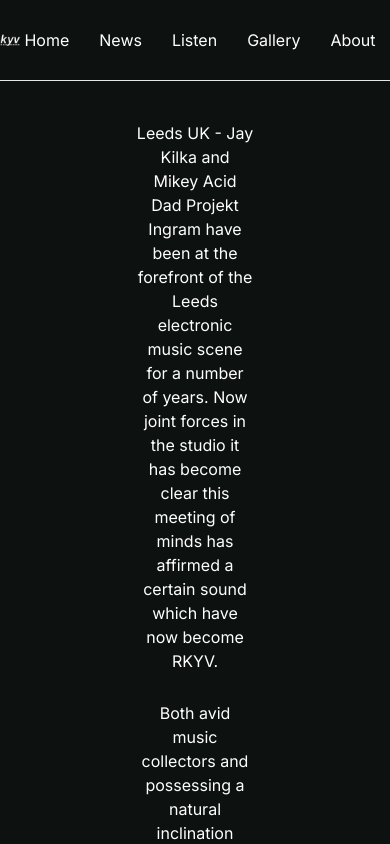
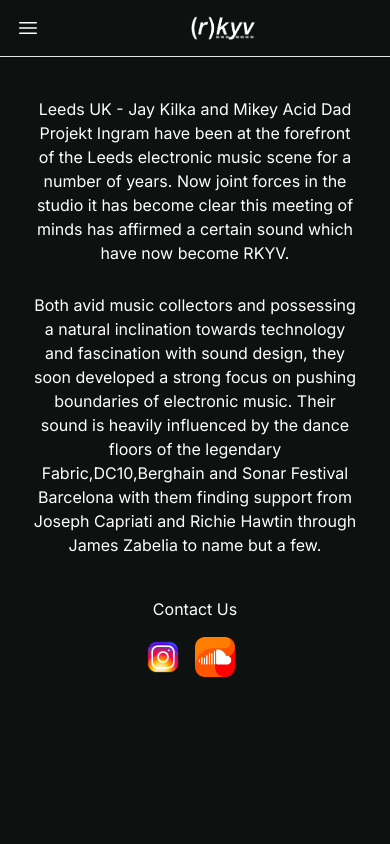
Before and after one commit to Yippiekaiaii/rkyv, a Next.js app: page /contact in a window 390 px wide. Shown: the top 844 px of the page. Built offline with nearby package versions, Linux system fonts and the light colour scheme.

Commit message:
update 16_07_23 responsive design

```diff
--- a/src/app/contact/page.js
+++ b/src/app/contact/page.js
@@ -9,8 +9,8 @@
         <Layout>
 
             <div className="flex flex-col justify-center items-center text-center gap-5 mt-10">
-                <p className="w-1/2 mb-2">Leeds UK - Jay Kilka and Mikey Acid Dad Projekt Ingram have been at the forefront of the Leeds electronic music scene for a number of years. Now joint forces in the studio it has become clear this meeting of minds has affirmed a certain sound which have now become RKYV.</p>
-                <p className="w-1/2">Both avid music collectors and possessing a natural inclination towards technology and fascination with sound design, they soon developed a strong focus on pushing boundaries of electronic music. Their sound is heavily influenced by the dance floors of the legendary Fabric,DC10,Berghain and Sonar Festival Barcelona with them finding support from Joseph Capriati and Richie Hawtin through James Zabelia to name but a few.</p>
+                <p className="w-screen px-8 mb-2 lg:w-2/3 md:mx-0">Leeds UK - Jay Kilka and Mikey Acid Dad Projekt Ingram have been at the forefront of the Leeds electronic music scene for a number of years. Now joint forces in the studio it has become clear this meeting of minds has affirmed a certain sound which have now become RKYV.</p>
+                <p className="w-screen px-8 lg:w-2/3 md:mx-0">Both avid music collectors and possessing a natural inclination towards technology and fascination with sound design, they soon developed a strong focus on pushing boundaries of electronic music. Their sound is heavily influenced by the dance floors of the legendary Fabric,DC10,Berghain and Sonar Festival Barcelona with them finding support from Joseph Capriati and Richie Hawtin through James Zabelia to name but a few.</p>
             </div>
 
             <div className="flex justify-center mt-10 mb-4">
--- a/src/app/gallery/page.js
+++ b/src/app/gallery/page.js
@@ -5,7 +5,7 @@
 
     return (
         <>
-         <div className="absolute inset-0 bg-cover bg-no-repeat bg-center z-0" style={{ backgroundImage: 'url("/img/aries.jpg")'}}>
+         <div className="absolute inset-0 bg-cover bg-center z-0" style={{ backgroundImage: 'url("/img/aries.jpg")'}}>
             <Layout>
 
                 <div className="flex justify-center mt-3 flex-wrap gap-4">
--- a/src/app/globals.css
+++ b/src/app/globals.css
@@ -61,3 +61,9 @@
 .newsImage{
   width:300px;
 }
+
+@media (max-width:1350px) {
+
+
+
+}
--- a/src/app/listen/page.js
+++ b/src/app/listen/page.js
@@ -1,12 +1,33 @@
+"use client"
+
 import Layout from "@/components/Layout";
 import Head from 'next/head'
+import { useEffect, useState } from "react";
 
 
 export default function Listen() {
 
+    const [windowSize,setWindowSize]= useState({width:496, height:undefined,})
+
+
+    //Handle responsive sizing of sound cloud component
+    useEffect(() => {
+        const handleResize = () => {
+          if (window.innerWidth<496){
+            setWindowSize({ width: window.innerWidth, height: window.innerHeight });
+          }
+        };
+        window.addEventListener('resize', handleResize);
+        return () => {
+          window.removeEventListener('resize', handleResize);
+        };
+      }, []);
+
+
+
     return (
         <>
-        <div className="absolute inset-0 bg-contain bg-no-repeat bg-center z-0" style={{ backgroundImage: 'url("/img/IMG-20230711-WA0006.jpg")'}}>
+        <div className="absolute inset-0 bg-contain bg-center bg-no-repeat z-0" style={{ backgroundImage: 'url("/img/IMG-20230711-WA0006.jpg")'}}>
         <Layout>
         <div >
                     <Head>
@@ -21,7 +42,7 @@
                             <h2 className="flex justify-center mt-5 text-black">Inside EP</h2>
                             <div className="flex justify-center mt-2 flex-column">
                                 <iframe
-                                width="30%"
+                                width={window.innerWidth}
                                 height="166"
                                 scrolling="no"
                                 frameBorder="no"
@@ -37,7 +58,7 @@
                             <h2 className="flex justify-center mt-5 text-black">Butch</h2>
                             <div className="flex justify-center mt-2">
                                 <iframe
-                                width="30%"
+                                width={window.innerWidth}
                                 height="166"
                                 scrolling="no"
                                 frameborder="no"
--- a/src/app/page.js
+++ b/src/app/page.js
@@ -1,11 +1,28 @@
+"use client"
 
 import Layout from "@/components/Layout"
 import Navbar from "@/components/Navbar"
 import Link from "next/link"
 import Head from 'next/head'
-
+import { useState,useEffect } from "react"
 
 export default function Home() {
+
+  const [windowSize,setWindowSize]= useState({width:496, height:undefined,})
+
+    //Handle responsive sizing of sound cloud component
+    useEffect(() => {
+        const handleResize = () => {
+          if (window.innerWidth<496){
+            setWindowSize({ width: window.innerWidth, height: window.innerHeight });
+          }
+        };
+        window.addEventListener('resize', handleResize);
+        return () => {
+          window.removeEventListener('resize', handleResize);
+        };
+      }, []);
+
   return (
     <>
         <div className="absolute inset-0 bg-cover bg-no-repeat bg-center z-0" style={{ backgroundImage: 'url("/img/IMG-20230711-WA0000.jpg")' }}>
@@ -30,9 +47,9 @@
               <script async src="https://w.soundcloud.com/player/api.js" />
             </Head>
 
-        <div className="flex justify-center mt-2">
+        <div className="flex justify-center mt-2 mx-5">
             <iframe
-              width="20%"
+              width={window.innerWidth}
               height="166"
               scrolling="no"
               frameBorder="no"
--- a/src/components/Layout.js
+++ b/src/components/Layout.js
@@ -1,12 +1,26 @@
+"use client"
 
-
+import { useState } from "react";
 import Navbar from "./Navbar";
 
 export default function Layout({children}) {
 
+    const [showNav, setShowNav] = useState(false)
+
     return (
             <div>
-                <Navbar/>
+                <div className="flex items-center navBar">
+                    <div className="block md:hidden flex items-center p-4">
+                    <button onClick={()=> setShowNav(true)}>
+                        <svg xmlns="http://www.w3.org/2000/svg" fill="none" viewBox="0 0 24 24" strokeWidth={1.5} stroke="currentColor" className="w-6 h-6">
+                            <path strokeLinecap="round" strokeLinejoin="round" d="M3.75 6.75h16.5M3.75 12h16.5m-16.5 5.25h16.5" />
+                        </svg>
+                    </button>
+                    </div>
+                    <img src="rKyv-AW_Desat-white clipped.jpg" alt="logo" className="block md:hidden w-20 flex mx-auto"/>
+                </div>
+                <Navbar show={showNav}/>
+
                 <div className="mx-[20%] mt-5">{children}</div>
             </div>
             )
--- a/src/components/Navbar.js
+++ b/src/components/Navbar.js
@@ -1,20 +1,24 @@
+"use client"
+
 import Link from "next/link"
 
-export default function Navbar() {
+export default function Navbar({show}) {
+   console.log("show:",show)
 
 return (
     <>
     <div className="navBar">
     <div className="mx-[20%] navBar">
-        <ul className="flex items-center justify-center h-20 navBar">
-            <span><img src="rKyv-AW_Desat-white clipped.jpg" alt="logo" className="w-20 mr-10"/></span>
+
+        <ul className={(show?"flex items-center justify-center h-20 navBar transition-all":"flex items-center justify-center h-20 navBar hidden md:flex transition-all")}>
+            <span><img src="rKyv-AW_Desat-white clipped.jpg" alt="logo" className="w-20 mr-10 hidden md:flex"/></span>
             <Link href={'/'}><li className="linkBounce">Home</li></Link>
             <Link href={'/news'}><li className="linkBounce">News</li></Link>
-            {/*}<Link href={'/events'}><li className="linkBounce">Events</li></Link>{*/}
             <Link href={'/listen'}><li className="linkBounce">Listen</li></Link>
             <Link href={'/gallery'}><li className="linkBounce">Gallery</li></Link>
             <Link href={'/contact'}><li className="linkBounce">About</li></Link>
         </ul>
+
 
     </div>
     <hr/>
```
Lines whose indentation alone changed are shown as unchanged.
